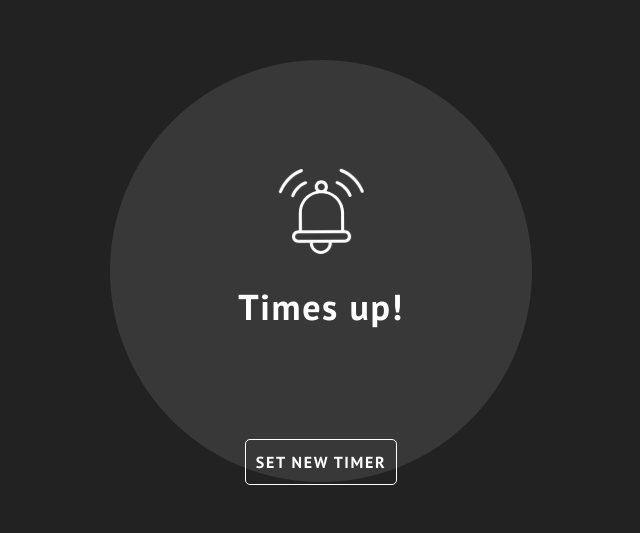
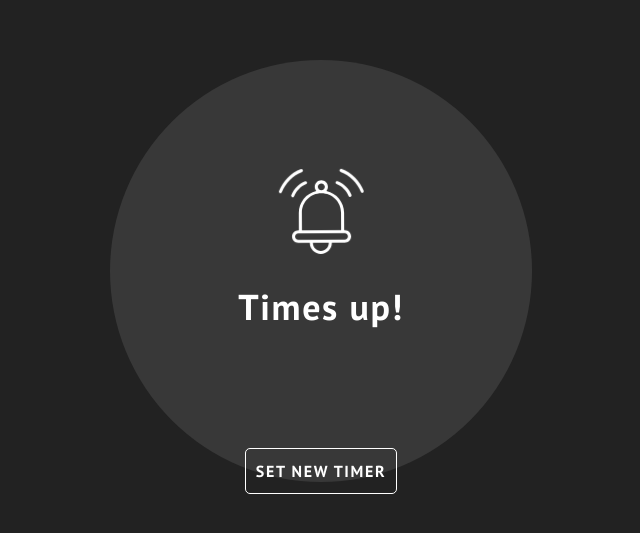
Before and after one commit to PlooJompong/Timer-app, a React (Vite) app: page /alarm in a window 1280 px wide. Shown: the part 129-662 px from the top of the page, without its empty margins (319-959 px from the left). Built offline with nearby package versions, Linux system fonts and the light colour scheme.

Commit message:
small fixes

```diff
--- a/src/App.jsx
+++ b/src/App.jsx
@@ -1,5 +1,5 @@
 import { useEffect, useState } from "react";
-import { useNavigate, Route, Routes } from "react-router-dom";
+import { useNavigate, Route, Routes, useLocation } from "react-router-dom";
 
 import Loading from "./pages/Loading.jsx";
 import SetTimer from "./pages/SetTimer.jsx";
@@ -12,11 +12,12 @@ import Container from "./components/Container.jsx";
 
 const App = () => {
   const navigate = useNavigate();
+  const location = useLocation();
 
   const [isTesting, setTesting] = useState(true);
 
   const BREAK_DURATION = isTesting ? 5 : 5 * 60;
-  const INITIAL_TIME = isTesting ? 10 : 5 * 60;
+  const INITIAL_TIME = isTesting ? 5 : 5 * 60;
 
   const [seconds, setSeconds] = useState(INITIAL_TIME);
   const [breakTime, setBreakTime] = useState(BREAK_DURATION);
@@ -47,7 +48,7 @@ const App = () => {
             if (isIntervals && breakIsOn) {
               setOnBreak(true);
               setBreakTime(BREAK_DURATION);
-              setPreviousPath(window.location.pathname);
+              setPreviousPath(location.pathname);
               navigate("/pause");
             } else if (isIntervals) {
               setSeconds(runningTime);
@@ -74,6 +75,7 @@ const App = () => {
     navigate,
     previousPath,
     INITIAL_TIME,
+    location.pathname,
   ]);
 
   const handleStart = () => {
--- a/src/pages/Alarm.jsx
+++ b/src/pages/Alarm.jsx
@@ -46,7 +46,7 @@ const Alarm = ({ handleStop }) => {
         }}
       />
 
-      <div className="relative z-30 my-8 flex flex-col items-center justify-center">
+      <div className="relative z-30 flex h-1/2 w-4/5 flex-col items-center justify-center">
         <motion.img
           src={alarmIcon}
           alt="Alarm Icon"
@@ -77,17 +77,15 @@ const Alarm = ({ handleStop }) => {
         </p>
       </div>
 
-      <div className="relative z-30">
       <Link to="/timer">
         <motion.button
-            className="rounded-[5px] border border-white p-[10px] font-bold text-white hover:border-2 hover:border-red-300 hover:text-red-500 max-[320px]:text-lg"
+          className="relative z-30 rounded-[5px] border border-white p-[10px] font-bold text-white hover:border-2 hover:border-red-300 hover:text-red-500 max-[320px]:text-lg"
           whileHover={{ scale: 0.95 }}
           onClick={handleStop}
         >
           SET NEW TIMER
         </motion.button>
       </Link>
-      </div>
     </section>
   );
 };
--- a/src/pages/Pause.jsx
+++ b/src/pages/Pause.jsx
@@ -1,5 +1,4 @@
 import { motion } from "framer-motion";
-
 import breakIcon from "../assets/breakIcon.svg";
 
 const Pause = ({ breakTime, handleRestart }) => {
@@ -38,11 +37,15 @@ const Pause = ({ breakTime, handleRestart }) => {
         transition={{ repeat: Infinity, duration: 5, delay: 1 }}
       />
 
-      <div className="z-30 my-8 flex animate-pulse flex-col items-center justify-center">
-        <img src={breakIcon} alt="Alarm Icon" className="mb-4 mt-20" />
+      <div className="z-30 mt-28 flex w-4/5 flex-col items-center justify-center">
+        <img
+          src={breakIcon}
+          alt="Alarm Icon"
+          className="my-auto animate-pulse"
+        />
 
-        <section className="flex h-1/2 flex-col items-center justify-center">
-          <p className="my-8 text-4xl font-bold text-white max-[320px]:text-lg">
+        <div className="mb-20 mt-8 flex flex-col items-center justify-center">
+          <p className="text-4xl font-bold text-white max-[320px]:text-lg">
             {text.map((char, index) => (
               <motion.span
                 key={index}
@@ -61,10 +64,10 @@ const Pause = ({ breakTime, handleRestart }) => {
             ))}
           </p>
 
-          <p className="z-10 mb-20 text-2xl text-gray-500">
+          <p className="z-10 mt-8 text-2xl text-gray-500">
             {minutes > 0 ? `${minutes}:${formatTime(seconds)}` : `${seconds}`}
           </p>
-        </section>
+        </div>
       </div>
 
       <motion.button
--- a/src/pages/TextTimer.jsx
+++ b/src/pages/TextTimer.jsx
@@ -87,8 +87,6 @@ const TextTimer = ({ seconds, isRunning, handleStart, handleStop }) => {
       return `${timeToText(minutes).toUpperCase()} MINUTER OCH ${timeToText(remainingSeconds).toUpperCase()} SEKUNDER KVAR`;
     } else if (remainingSeconds === 1) {
       return "EN SEKUND KVAR";
-    } else if (minutes === 0 && remainingSeconds === 0) {
-      return "TIDEN ÄR SLUT!";
     } else {
       return `${timeToText(remainingSeconds).toUpperCase()} SEKUNDER KVAR`;
     }
```
Lines whose indentation alone changed are shown as unchanged.
